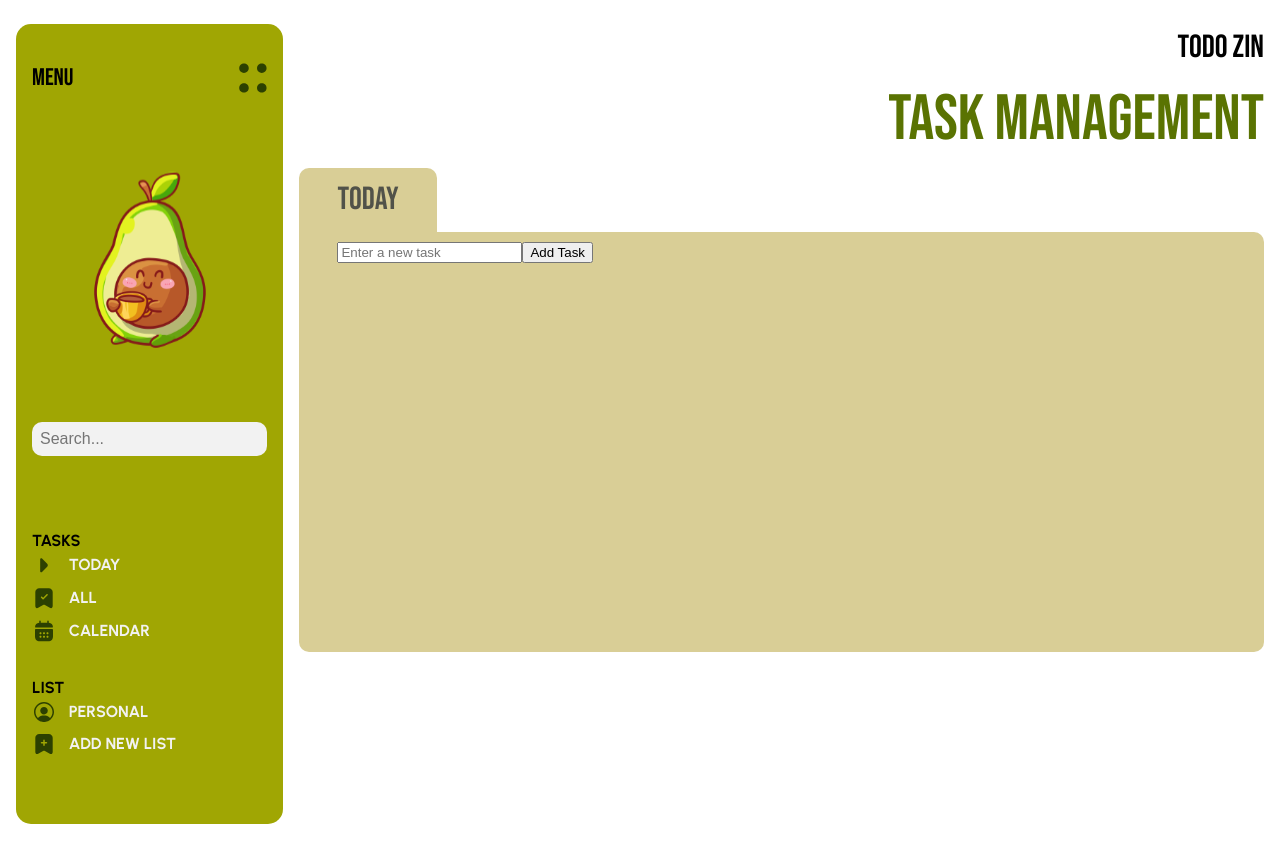
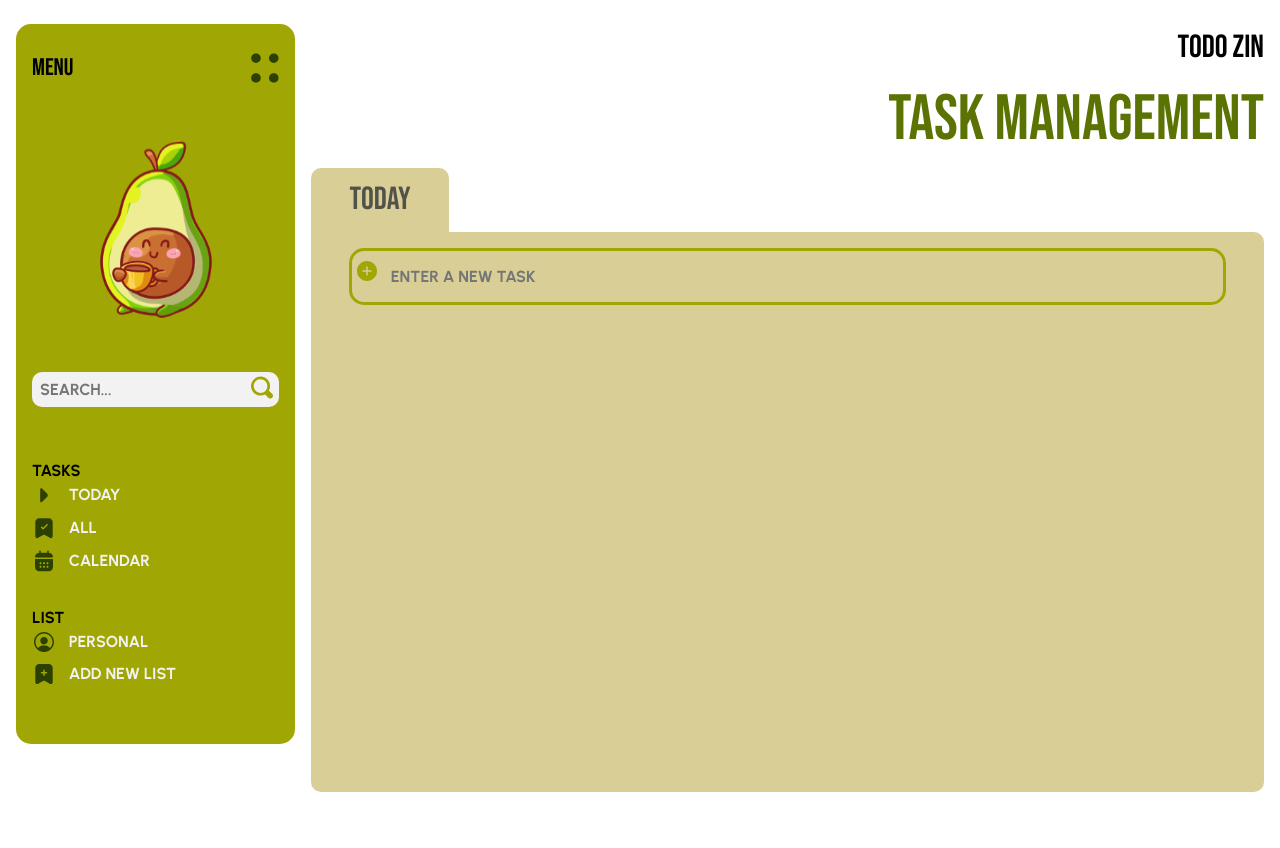
Before and after one commit to mari-spin/Todozin, a React (Vite) app in the folder todozin/: page / in a window 1280 px wide. After the commit the page ends 816 px from the top, so only its background shows below. Built offline with nearby package versions, Linux system fonts and the light colour scheme.

Commit message:
fix: add new task style

```diff
--- a/todozin/src/components/Inputs/CheckboxTask/index.jsx
+++ b/todozin/src/components/Inputs/CheckboxTask/index.jsx
@@ -1,5 +1,8 @@
+import { AddNewButtonStyle, AddNewInputStyle, TaskWrapperStyle } from "../style";
+
 import { useState } from "react";
-import { AddNewButtonStyle, AddNewInputStyle, TaskWrapperStyle } from "../style";
+
+import addCircle from "../../../assets/icon/addcircle.svg";
 
 const CheckboxTask = () => {
 
@@ -32,14 +35,15 @@ const CheckboxTask = () => {
 
     return (
     <TaskWrapperStyle borderRadius={"0 10px 10px 10px"}>
-        <div>
+
+        <div className="newInput--wrapper">
+            <AddNewButtonStyle onClick={handleAddTask}><img src={addCircle} alt="add new task"/></AddNewButtonStyle>
             <AddNewInputStyle
                 type="text"
                 value={newTask}
                 onChange={handleInputChange}
                 placeholder="Enter a new task"
             />
-            <AddNewButtonStyle onClick={handleAddTask}>Add Task</AddNewButtonStyle>
         </div>
 
         <ul>
@@ -51,8 +55,8 @@ const CheckboxTask = () => {
                 />
 
                 {task}
+                <button onClick={() => handleDeleteTask(index)}>Delete</button>
 
-                <button onClick={() => handleDeleteTask(index)}>Delete</button>
             </li>
             ))}
         </ul>
--- a/todozin/src/components/Inputs/style.js
+++ b/todozin/src/components/Inputs/style.js
@@ -5,14 +5,35 @@ export const TaskWrapperStyle = styled.div`
 
     border-radius: ${({ borderRadius }) => (borderRadius ? borderRadius : "15px")};
 
-    padding: 1vh 3vw;
-    height: 420px;
+    padding: 2vh 3vw;
+    min-height: 70vh;
     overflow: auto;
+
+    .newInput--wrapper{
+        width: 100%;
+
+        position: relative;
+        display: inline-block;
+    }
 `
 
 export const AddNewInputStyle = styled.input`
+    width: 100%;
+    padding: 2vh 3vw;
+
+    border: 3px solid var(--green-light);
+    border-radius: 15px;
+
+
+    background-color: transparent;
 
 `
 
 export const AddNewButtonStyle = styled.button`
+    background-color: transparent;
+    border: 0 none;
+
+    position: absolute;
+    top: 10px;
+    left: 0;
 `
--- a/todozin/src/components/MenuNavegation/style.js
+++ b/todozin/src/components/MenuNavegation/style.js
@@ -3,7 +3,10 @@ import { styled } from "styled-components";
 export const MenuSectionStyle = styled.section`
     background-color: var(--green-light);
 
-    height: 100vh;
+    min-height: 90vh;
+    min-width: fit-content;
+
+    overflow: auto;
 
     padding: 1rem;
 
--- a/todozin/src/style/global.js
+++ b/todozin/src/style/global.js
@@ -31,9 +31,11 @@ const GlobalStyle = createGlobalStyle`
     }
 
     p,
-    li {
+    li,
+    input {
         font-family: Urbanist;
         font-weight: bold;
+        font-size: 1rem;
 
         text-transform: uppercase;
     }
```
Also changed, not shown: todozin/src/assets/icon/addcircle.svg (added).
